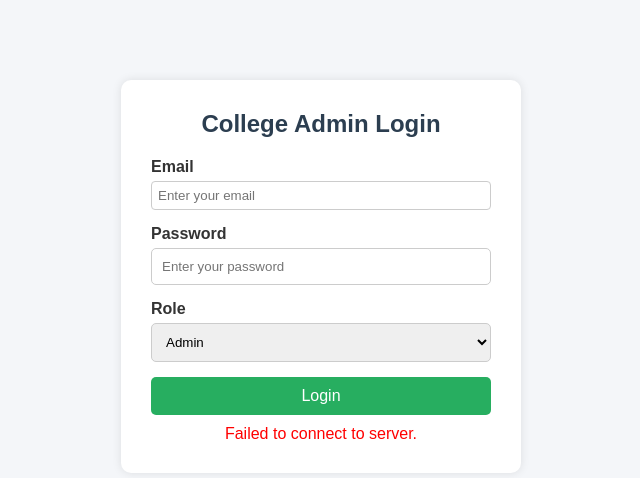
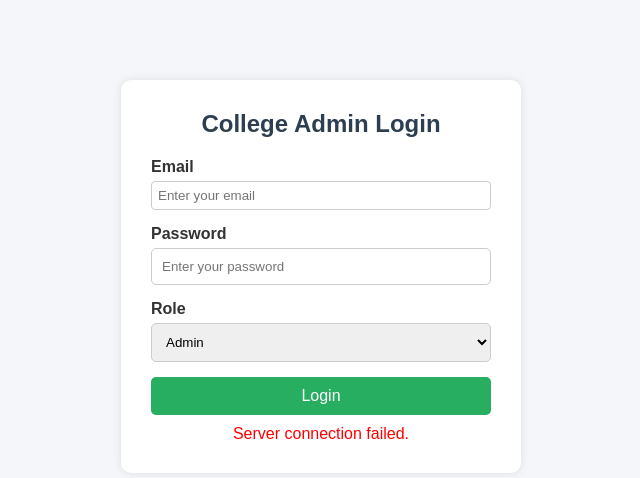
Before and after one commit to Ankit-Samanta/college-admin-dashboard, a website: page public/login.html in a window 1280 px wide. Both pictures are taken after a click on the button "Login". Shown: the full height of the page, 319-959 px from the left. Drawn offline with Linux system fonts and the light colour scheme; no server answers.

Commit message:
fix login api url

```diff
--- a/public/login.html
+++ b/public/login.html
@@ -95,7 +95,9 @@
     const password = document.getElementById("password").value.trim();
     const role = document.getElementById("role").value;
 
-      fetch("http://localhost:8081/login", {
+    const BASE_URL = window.location.origin;
+
+    fetch(`${BASE_URL}/login`, {
       method: "POST",
       headers: { "Content-Type": "application/json" },
       body: JSON.stringify({ email, password, role })
@@ -104,16 +106,19 @@
       .then(data => {
         if (data.success) {
           localStorage.setItem("role", role);
+          localStorage.setItem("email", email);
           window.location.href = "index.html";
         } else {
-          document.getElementById("error-msg").textContent = "Invalid credentials. Please try again.";
+          document.getElementById("error-msg").textContent = data.message || "Invalid credentials.";
         }
       })
-      .catch(() => {
-        document.getElementById("error-msg").textContent = "Failed to connect to server.";
+      .catch(err => {
+        console.error(err);
+        document.getElementById("error-msg").textContent = "Server connection failed.";
       });
   }
 </script>
 
+
 </body>
 </html>
```
Lines whose indentation alone changed are shown as unchanged.
